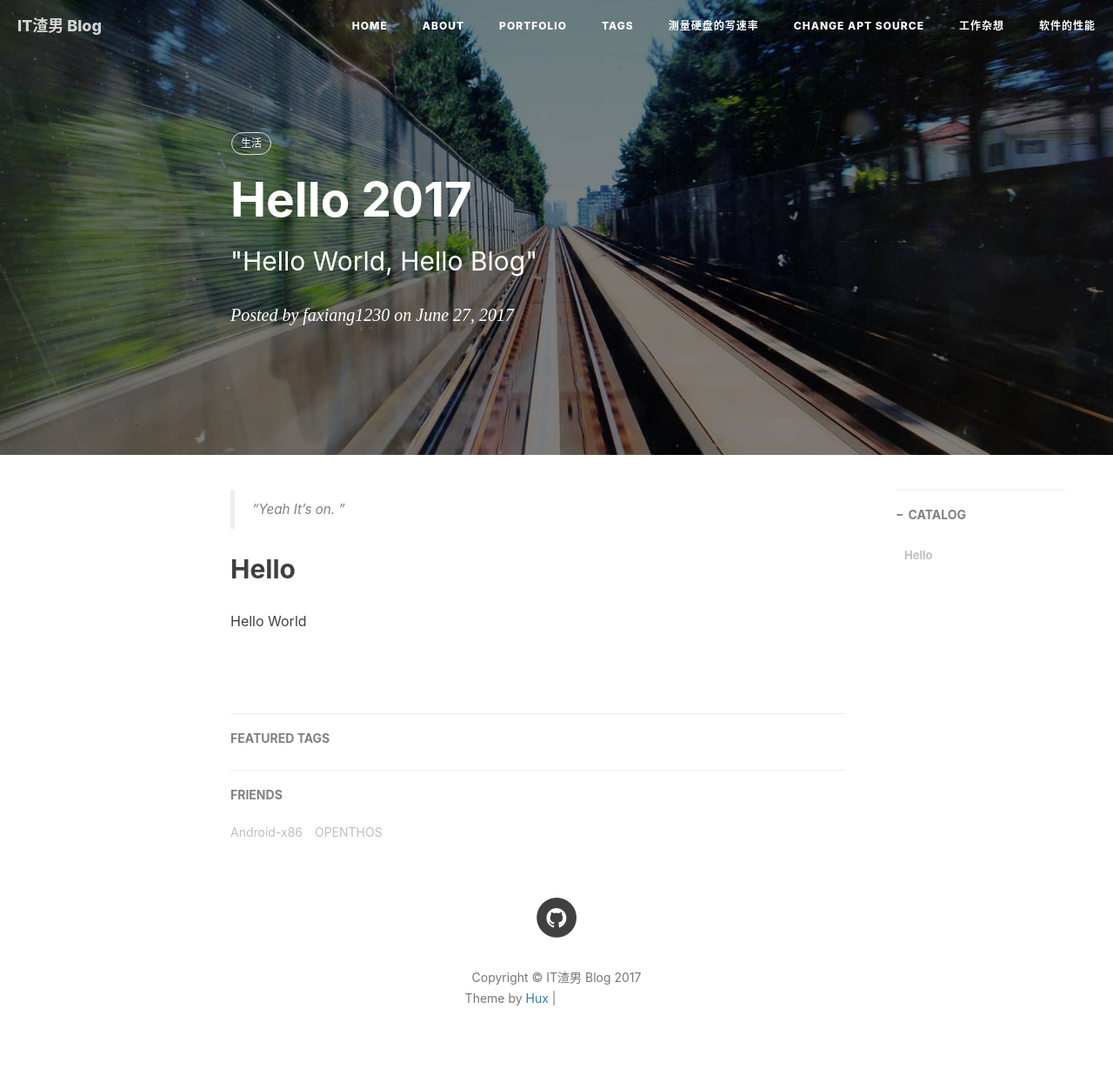
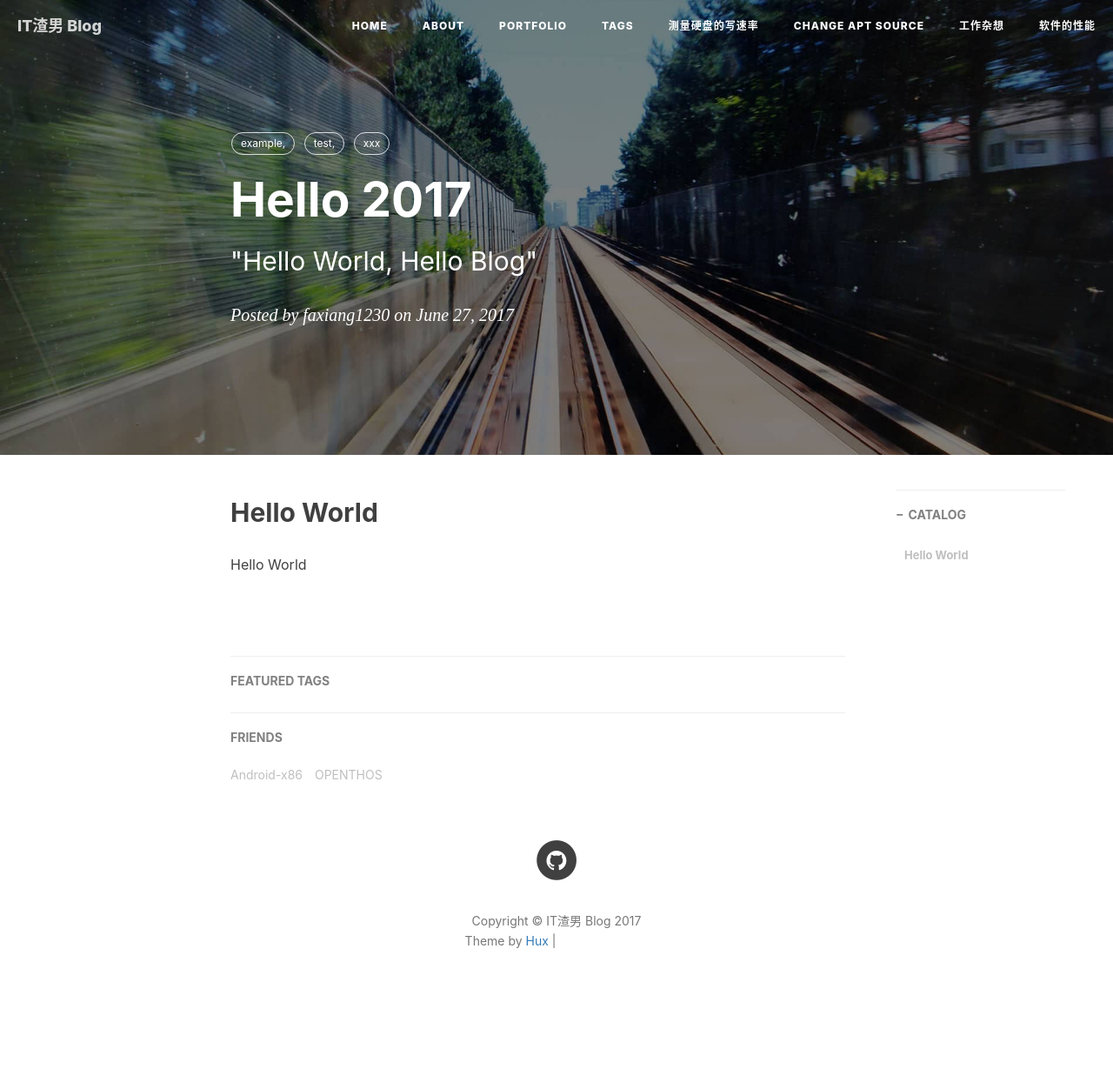
Before and after one commit to faxiang1230/faxiang1230.github.io, a Jekyll site: the page built from _posts/2014-01-29-hello-2015.markdown, in a window 1280 px wide. Shown: the whole page at 87% size. Built offline with Jekyll 4.4.1, drawn with Linux system fonts in a browser that asks for light colours; nearby versions of some CDN libraries; comment, search, counter and statistics services are not loaded; after the commit the page ends 1186 px from its top, so only the background shows below that; grey boxes are pictures that could not be loaded.

Commit message:
Update example markdown
Signed-off-by: Jianxing Wang <wangjianxing5210@163.com>

```diff
--- a/_posts/2014-01-29-hello-2015.markdown
+++ b/_posts/2014-01-29-hello-2015.markdown
@@ -6,13 +6,9 @@ date:       2017-06-27 14:40:45
 author:     "faxiang1230"
 header-img: "img/post-bg-2015.jpg"
 catalog: true
-tags:
-    - 生活
+tags: example, test, xxx
 ---
 
-> “Yeah It's on. ”
-
-
-## Hello
+## Hello World
 
 Hello World
```
Also changed, not shown: 1 other file.
